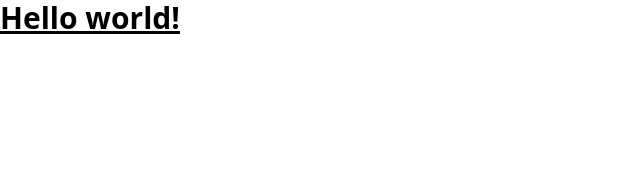
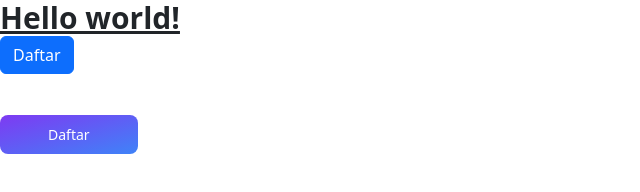
Before and after one commit to RagilMinaAulia/tailwindCSS, a website: page src/index.html in a window 1280 px wide. Shown: the whole page, without its empty margins (0-640 px from the left). Drawn offline with nearby package versions, Linux system fonts and the light colour scheme.

Commit message:
versi 1.1
Tailwindcss dan Bootstrap

```diff
--- a/src/index.html
+++ b/src/index.html
@@ -5,12 +5,20 @@
     <meta name="viewport" content="width=device-width, initial-scale=1.0" />
     <title>Tailwindcss</title>
     <link rel="stylesheet" href="../dist/output.css" />
+    <link href="https://cdn.jsdelivr.net/npm/bootstrap@5.3.2/dist/css/bootstrap.min.css" rel="stylesheet" integrity="sha384-T3c6CoIi6uLrA9TneNEoa7RxnatzjcDSCmG1MXxSR1GAsXEV/Dwwykc2MPK8M2HN" crossorigin="anonymous"/>
+    <link href="https://cdnjs.cloudflare.com/ajax/libs/flowbite/1.8.1/flowbite.min.css" rel="stylesheet"/>
   </head>
   <body>
     <div>
-      <h1 class="text-3xl font-bold underline">
-        Hello world!
-      </h1>
+      <h1 class="text-3xl font-bold underline">Hello world!</h1>
+    </div>
+
+    <div class="mb-5">
+      <a href="" class="btn btn-primary">Daftar</a>
+    </div>
+
+    <div>
+      <a href="" class="text-decoration-none text-white bg-gradient-to-br from-purple-600 to-blue-500 hover:bg-gradient-to-bl focus:ring-4 focus:outline-none focus:ring-blue-300 dark:focus:ring-blue-800 font-medium rounded-lg text-sm px-5 py-2.5 text-center mr-2 mb-2"> Daftar</a>
     </div>
   </body>
 </html>
```
Also changed, not shown: dist/output.css.
